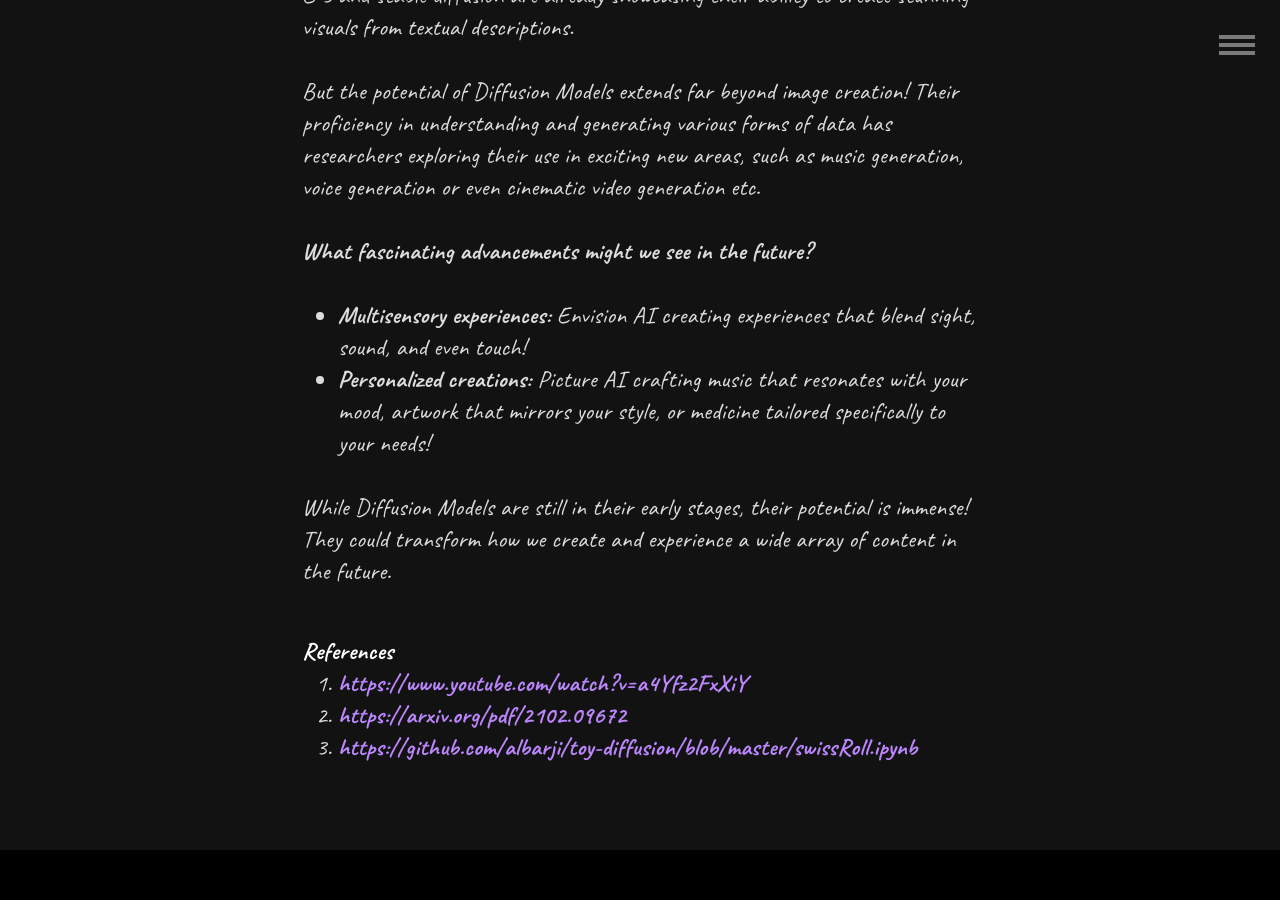
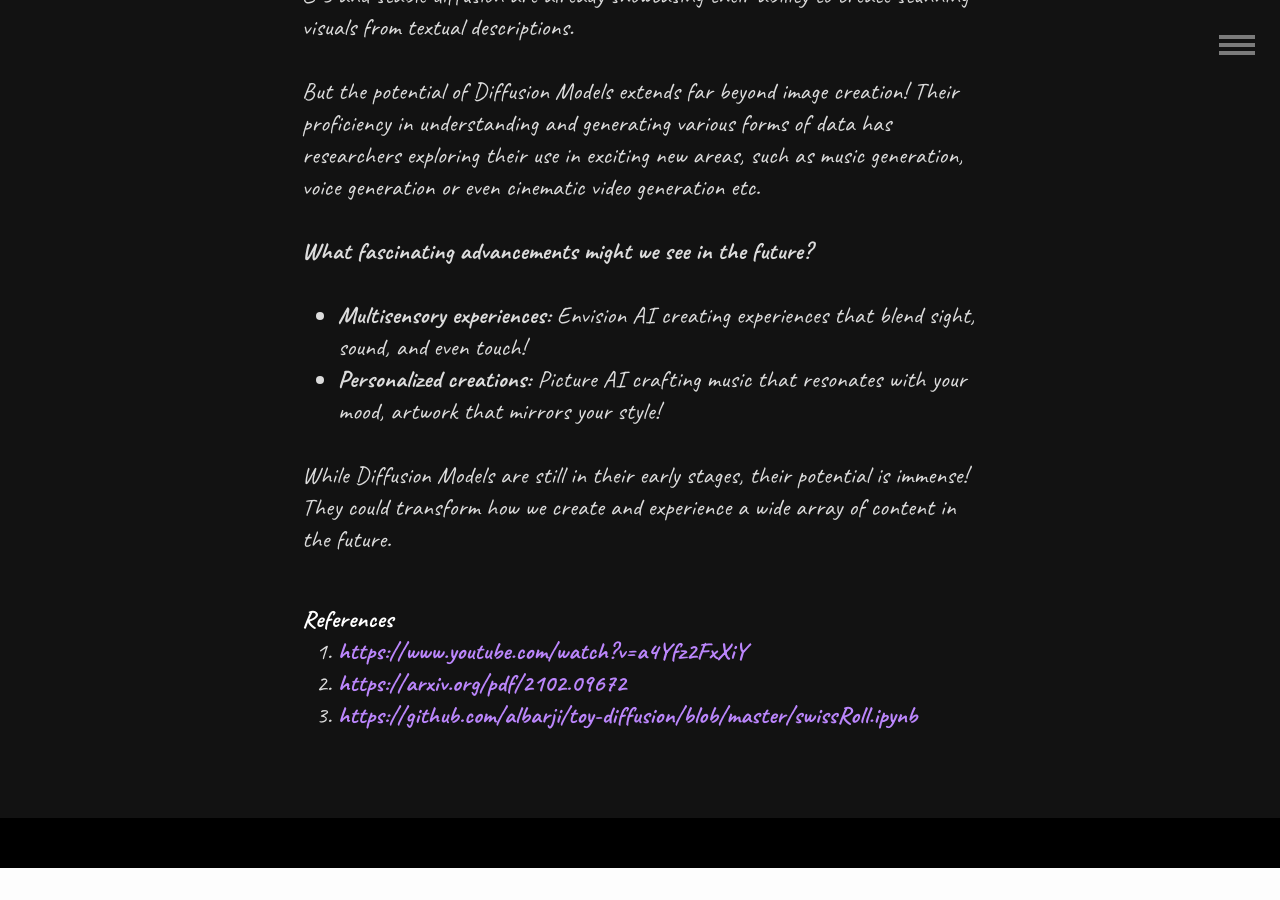
Before and after one commit to spraphul/blog, a Jekyll site: the page built from _posts/2024-07-21-diffusion-models.md, in a window 1280 px wide and 900 px high, scrolled down 12441 px. Built offline with Jekyll 4.4.1, drawn with Linux system fonts in a browser that asks for light colours; some web fonts are replaced; formulas are drawn with MathJax 3; after the commit the page ends 13309 px from its top, so only the background shows below that.

Commit message:
Update 2024-07-21-diffusion-models.md

```diff
--- a/_posts/2024-07-21-diffusion-models.md
+++ b/_posts/2024-07-21-diffusion-models.md
@@ -197,7 +197,7 @@ But the potential of Diffusion Models extends far beyond image creation! Their p
 **What fascinating advancements might we see in the future?**
 
 * **Multisensory experiences:** Envision AI creating experiences that blend sight, sound, and even touch!
-* **Personalized creations:** Picture AI crafting music that resonates with your mood, artwork that mirrors your style, or medicine tailored specifically to your needs!
+* **Personalized creations:** Picture AI crafting music that resonates with your mood, artwork that mirrors your style!
 
 While Diffusion Models are still in their early stages, their potential is immense! They could transform how we create and experience a wide array of content in the future.
 
```
